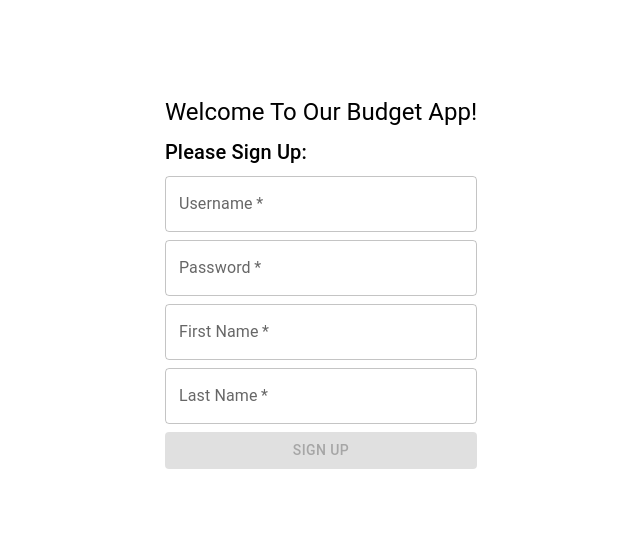
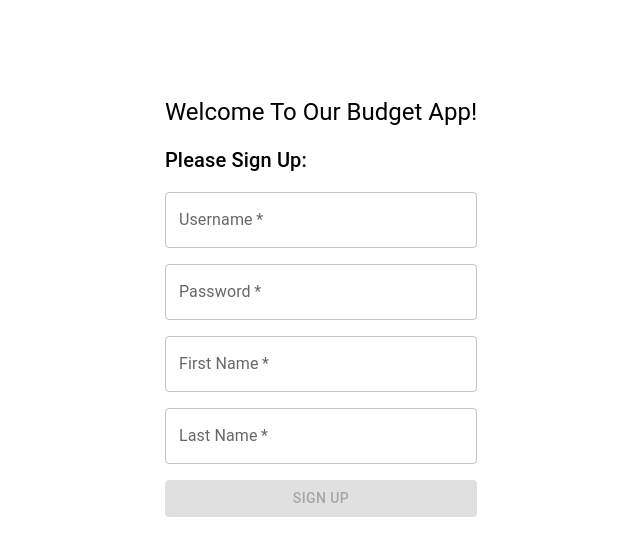
Before and after one commit to money-solutions/budget-app, a Next.js app in the folder UI/: page / in a window 1280 px wide. Shown: the top 556 px of the page, without its empty margins (319-959 px from the left). Built offline with nearby package versions, Linux system fonts and the light colour scheme.

Commit message:
edit spacing

```diff
--- a/UI/src/app/page.js
+++ b/UI/src/app/page.js
@@ -70,7 +70,7 @@ export default function Home() {
     <main className={styles.main}>
       <div>
 
-        <Stack spacing={1}>
+        <Stack spacing={2}>
           <Typography variant="h5" gutterBottom>
             Welcome To Our Budget App!
           </Typography>
@@ -87,6 +87,7 @@ export default function Home() {
             required
             id="outlined-required"
             label="Password"
+            type='password'
             onChange={handlePasswordChange}
           />
           <TextField
```
